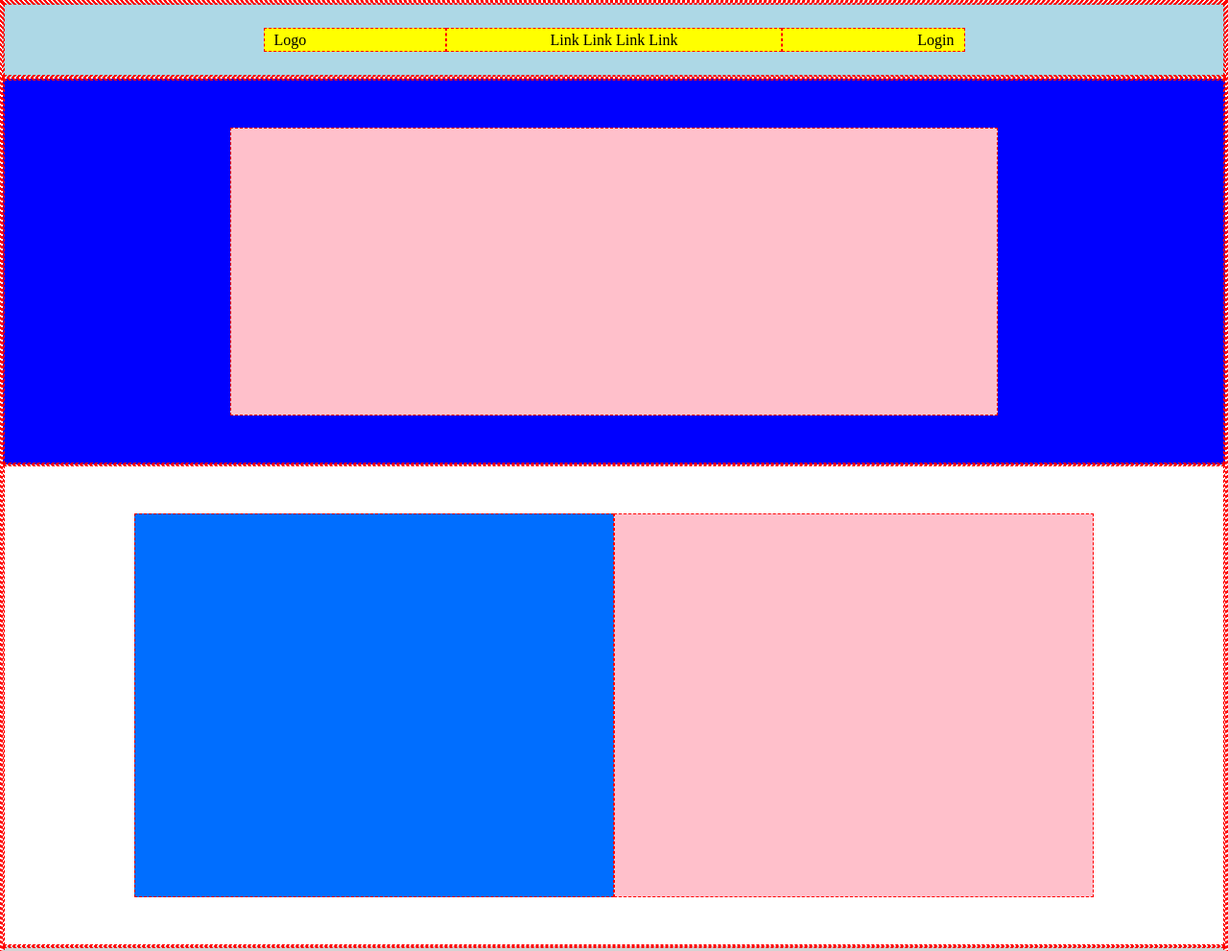
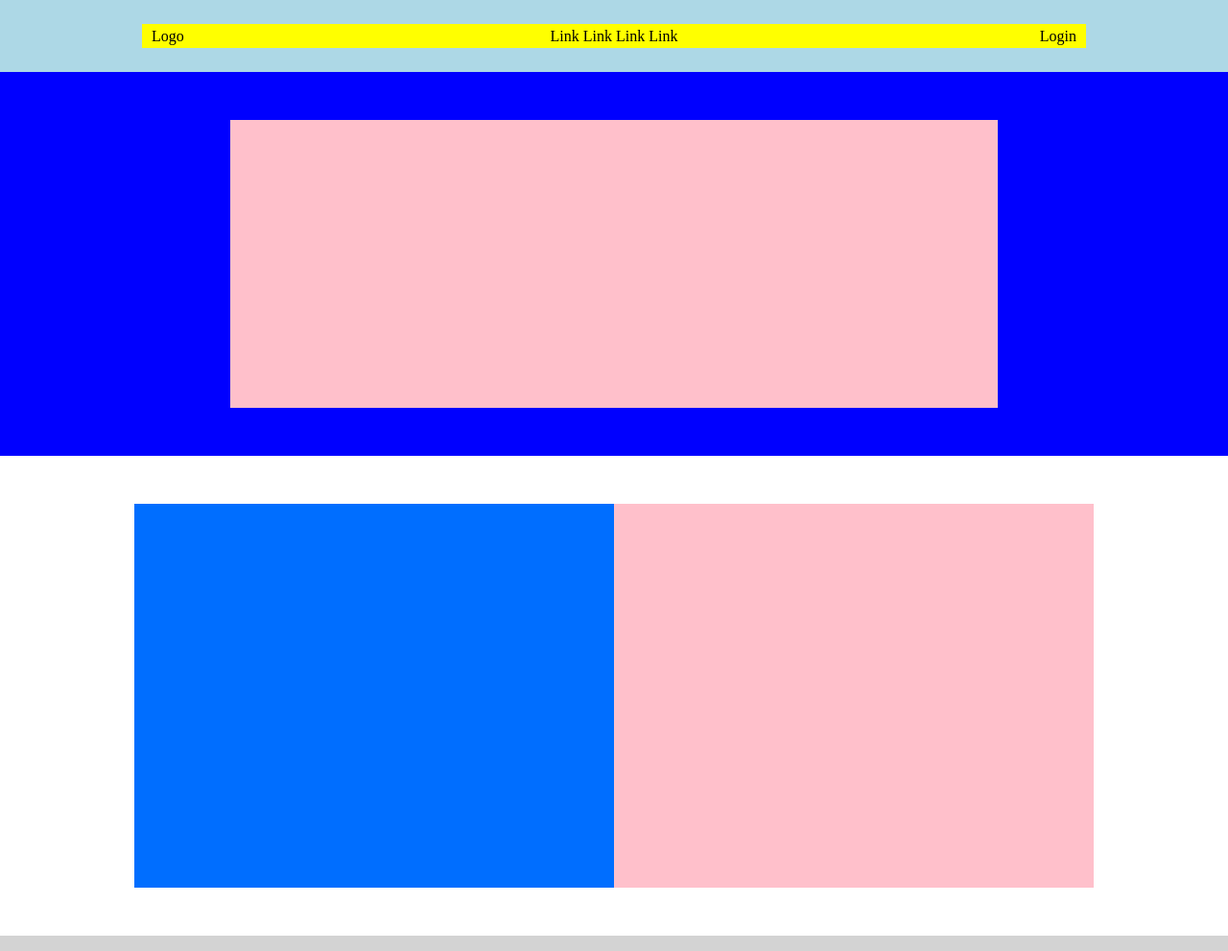
Before and after one commit to zGiusee/htmlcss-struttura-discord, a plain HTML site: page index.html in a window 1280 px wide. Shown: the top 991 px of the page at 96% size. Drawn offline with Linux system fonts and the light colour scheme.

Commit message:
[UPDATE] size adjustment

```diff
--- a/css/style.css
+++ b/css/style.css
@@ -49,7 +49,7 @@
     padding: 10px;
     display: flex;
     height: 25px;
-    max-width: 350px;
+    max-width: 600px;
     justify-content: center;
 }
 
@@ -129,10 +129,10 @@
 
 
 /* BORDI */
-
+/*
 *{
     border: 1px dashed red;
-}
+} */
 
 /* COLUMN */
 
```
